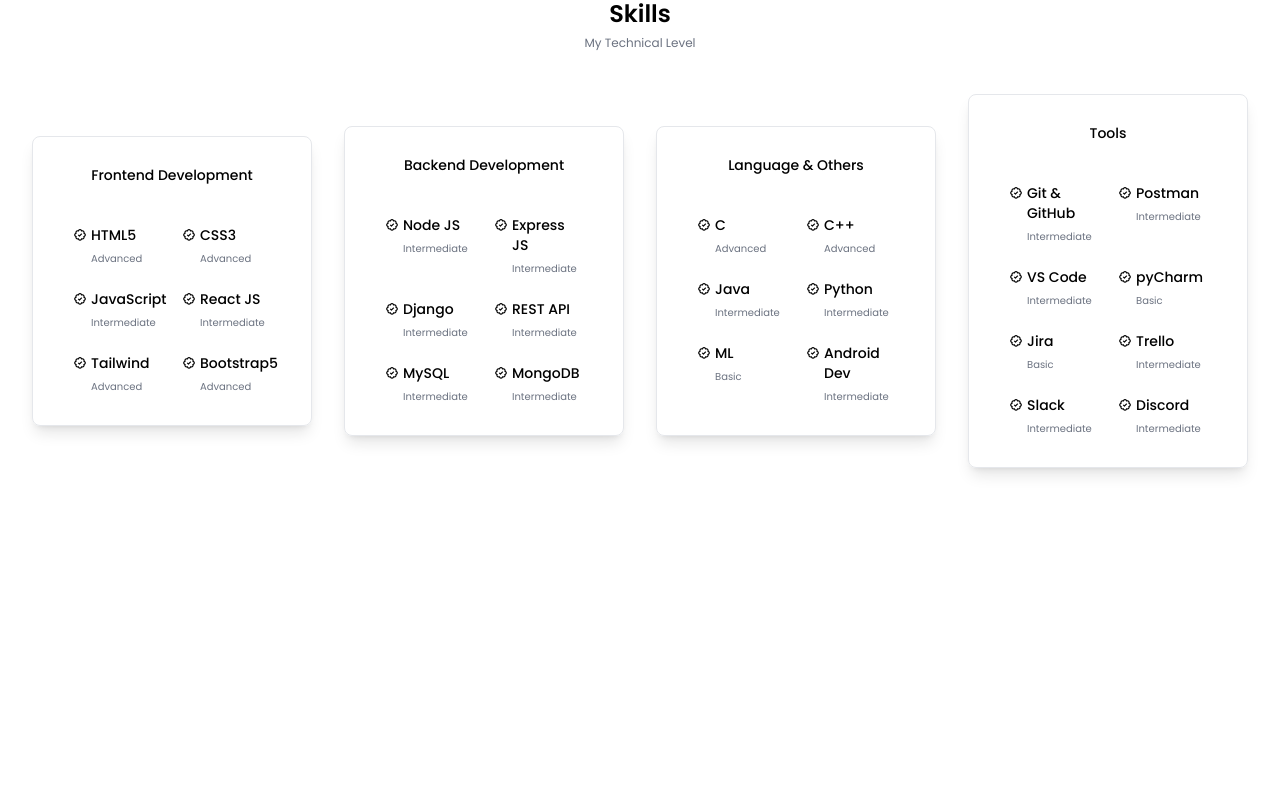
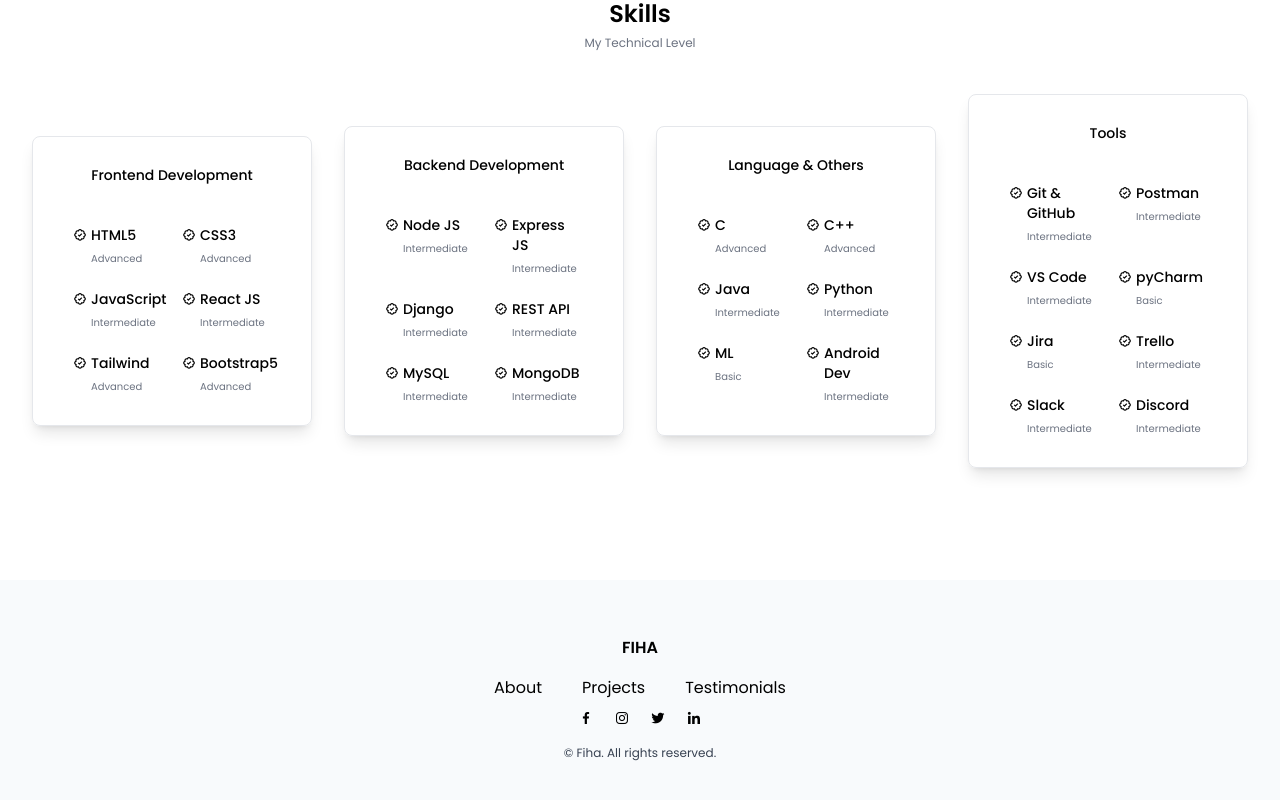
Before and after one commit to nn-fiha/Porfolio, a React (Create React App) app: page / in a window 1280 px wide. Shown: the part 1350-2150 px from the top of the page. Before the commit the page ends 1930 px from the top, so only its background shows below. Built offline with nearby package versions, Linux system fonts and the light colour scheme.

Commit message:
footer added

```diff
--- a/src/porfolio/components/Portfolio.jsx
+++ b/src/porfolio/components/Portfolio.jsx
@@ -1,5 +1,6 @@
 import About from "./about/About";
 import Body from "./body/Body";
+import Footer from "./footer/Footer";
 import Header from "./header/Header";
 import Skills from "./skills/Skills";
 
@@ -10,6 +11,7 @@
        <Body/>
        <About/>
        <Skills />
+        <Footer/>
       </div>
     );
   }
--- /dev/null
+++ b/src/porfolio/components/footer/Footer.jsx
@@ -0,0 +1,33 @@
+import React from 'react'
+
+const Footer = () => {
+  return (
+    <footer className='bg-slate-50 p-10'>
+        <div>
+            <h1 className='font-semibold p-4' >FIHA</h1>
+            <ul className='flex gap-10 justify-center'>
+                <li>
+                    <a href="#about">About</a>
+                </li>
+                <li>
+                    <a href="#portfolio">Projects</a>
+                </li>
+                <li>
+                    <a href="">Testimonials</a>
+                </li>
+                </ul>
+            <div className="flex gap-5 justify-center m-2">
+                <a href="" className=''><i class='bx bxl-facebook'></i></a>
+                <a href="https://www.instagram.com/nn_fiha/" className=''><i class='bx bxl-instagram' ></i></a>
+                <a href="https://twitter.com/nn_fiha" className=''><i class='bx bxl-twitter' ></i></a>
+                <a href="https://www.linkedin.com/in/nnfiha/" className=''><i class='bx bxl-linkedin'></i></a>
+            </div>
+
+            <span className="text-xs text-gray-700 text-center p-10 mt-10">&#169; Fiha. All rights reserved.</span>
+
+        </div>
+    </footer>
+  )
+}
+
+export default Footer
--- a/src/porfolio/components/header/Header.jsx
+++ b/src/porfolio/components/header/Header.jsx
@@ -3,7 +3,7 @@
 function Header(){
     const [toggle,showMenu]= useState(false);
     return(
-<header className='header fixed bg-white'>
+<header className='header fixed bg-slate-50'>
     <section className='logo-container'>
         <p>FIHA</p>
     </section>
```
